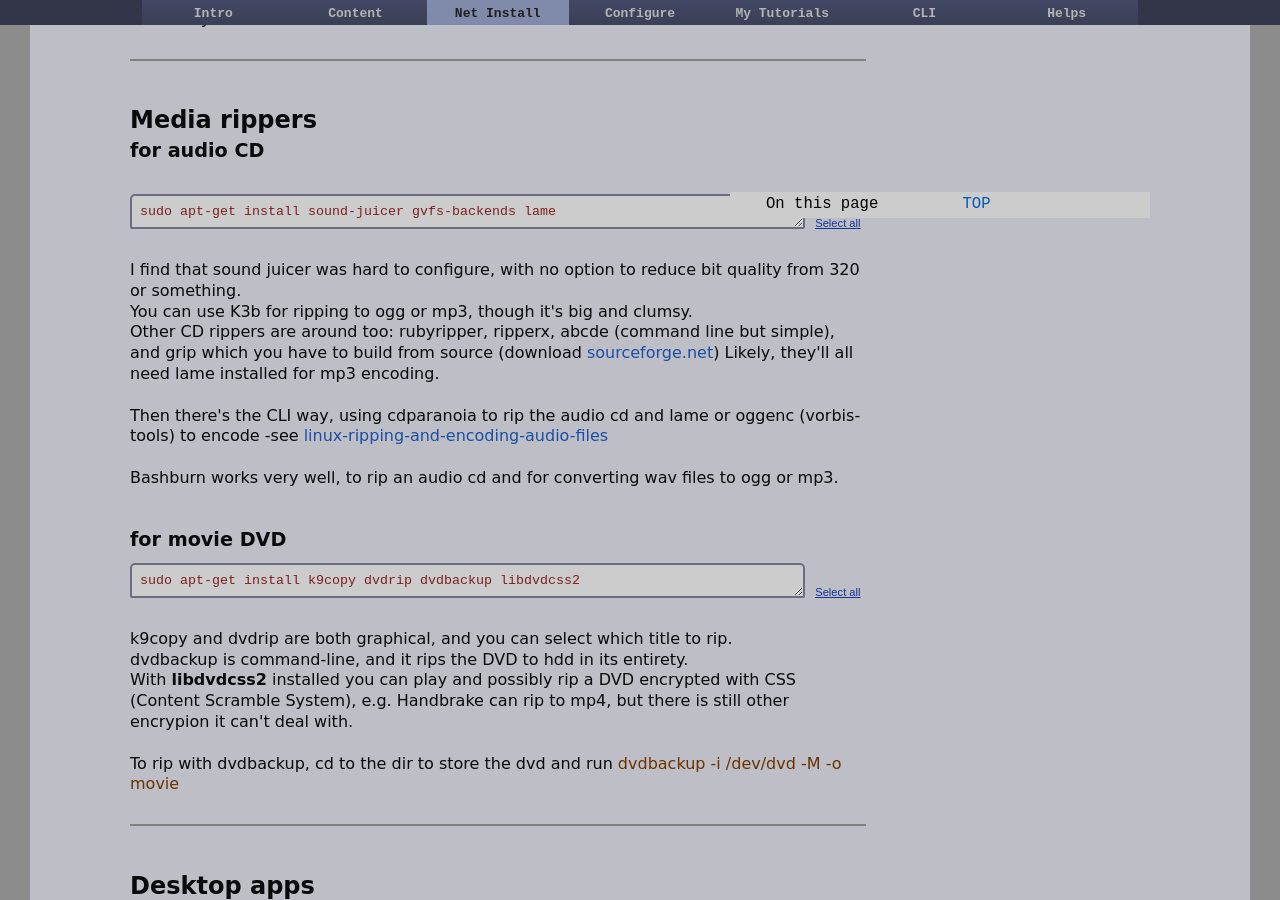
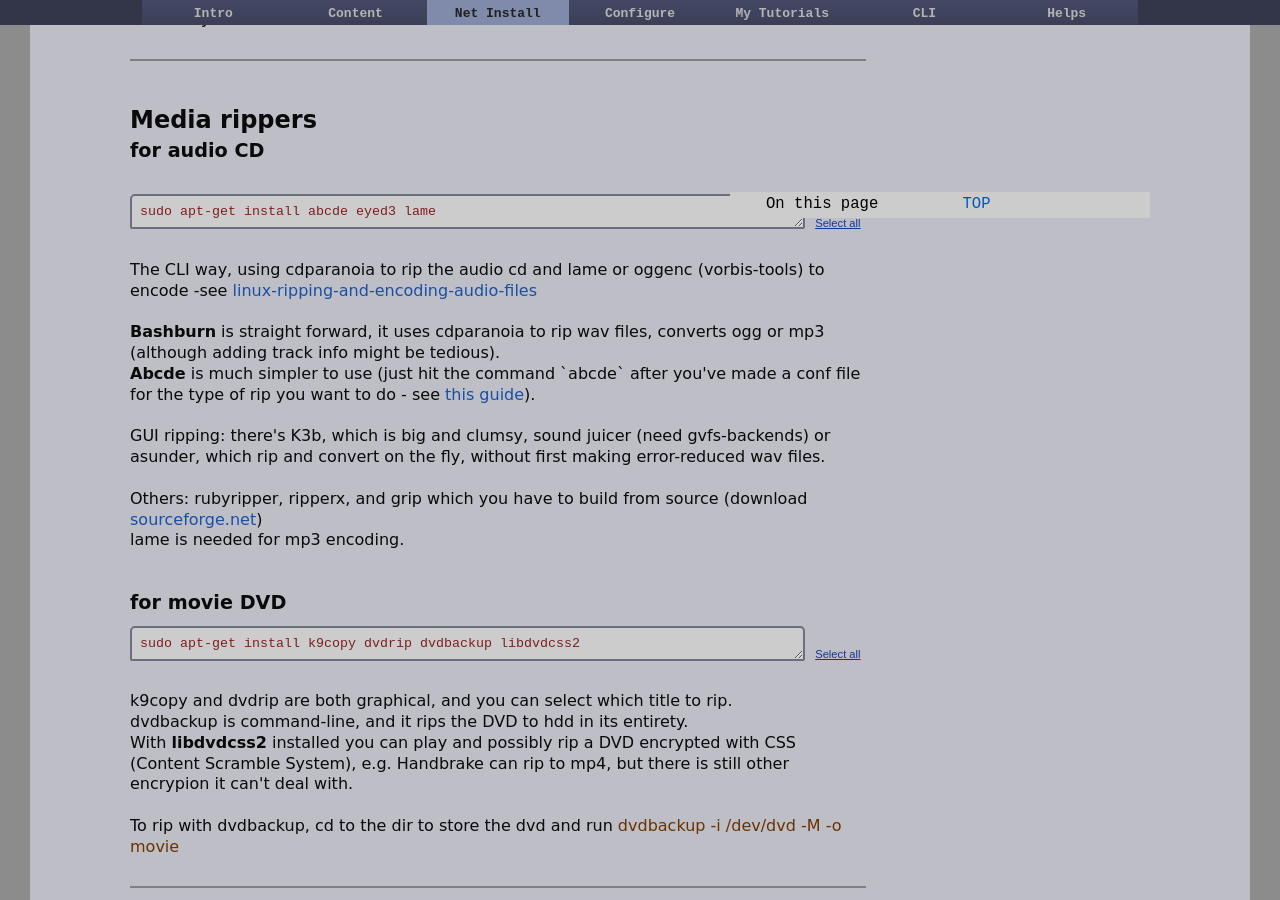
Before and after one commit to dquinton/debian-install, a Jekyll site: the page built from netinstall/step3.html, in a window 1280 px wide and 900 px high, scrolled down 1147 px. Built offline with Jekyll 4.4.1, drawn with Linux system fonts in a browser that asks for light colours.

Commit message:
updating pages

```diff
--- a/netinstall/lxde-fast.html
+++ b/netinstall/lxde-fast.html
@@ -32,7 +32,7 @@
 
 <form>
 <textarea name="T" id="install" rows="8" cols="100">
-apt-get install zip unzip bzip2 p7zip-full bluetooth blueman ntfs-3g blktool dosfstools mtools command-not-found bash-completion openjdk-7-jre icedtea-7-plugin mplayer gnome-mplayer mencoder vlc gstreamer-0.10 audacious handbrake-gtk avidemux bombono-dvd ardour audacity lame qjackctl gimp pinta imagemagick bashburn furiousisomount xpdf x11-apps clipit pidgin uget transmission pyrenamer easytag catfish xfce4-notes-plugin gdmap gparted testdisk unetbootin qshutdown ksnapshot kcharselect luckybackup feh cheese meld regexxer bleachbit htop yelp xiphos fonts-sil-ezra gtk2-engines gtk2-engines-xfce gnome-color-chooser systemsettings rkhunter chkrootkit xsel w3m w3m-img less atool mediainfo jhead ffmpegthumbnailer locate git</textarea>
+apt-get install zip unzip bzip2 p7zip-full bluetooth blueman ntfs-3g blktool dosfstools mtools gvfs-backends command-not-found bash-completion openjdk-7-jre icedtea-7-plugin mplayer gnome-mplayer mencoder vlc gstreamer-0.10 audacious handbrake-gtk avidemux bombono-dvd ardour audacity lame qjackctl gimp pinta imagemagick abcde bashburn furiousisomount xpdf x11-apps clipit pidgin uget transmission pyrenamer easytag catfish bluefish xfce4-notes-plugin gdmap gparted testdisk unetbootin qshutdown ksnapshot kcharselect luckybackup feh cheese meld regexxer bleachbit htop yelp xiphos fonts-sil-ezra gtk2-engines gtk2-engines-xfce gnome-color-chooser systemsettings rkhunter chkrootkit xsel w3m w3m-img less atool mediainfo jhead ffmpegthumbnailer locate git</textarea>
 &nbsp;<input type="button" class="submitLink" value="Select all" onClick="javascript:this.form.T.focus();this.form.T.select();">
 </form>
 
--- a/netinstall/step1.html
+++ b/netinstall/step1.html
@@ -465,15 +465,15 @@
 <br><br>
 <form>
 <textarea name="T" id="install" rows="2" cols="80">
-apt-get install thunar thunar-volman thunar-archive-plugin tumbler tumbler-plugins-extra thunar-media-tags-plugin zip unzip bzip2 p7zip-full xdg-user-dirs</textarea>
+apt-get install thunar thunar-volman thunar-archive-plugin tumbler tumbler-plugins-extra thunar-media-tags-plugin xdg-user-dirs</textarea>
 &nbsp;<input type="button" class="submitLink" value="Select all" onClick="javascript:this.form.T.focus();this.form.T.select();">
 </form>
 <br>
 
-<b>prepare for bluetooth, bash, NTFS and FAT32 support, and Java</b>
+<b>prepare for bluetooth, bash, NTFS and FAT32 support, archiving and Java</b>
 <form>
 <textarea name="T" id="install" rows="2" cols="80">
-apt-get install bluetooth blueman command-not-found bash-completion ntfs-3g blktool dosfstools mtools openjdk-7-jre icedtea-7-plugin</textarea>
+apt-get install bluetooth blueman command-not-found bash-completion ntfs-3g blktool dosfstools mtools gvfs-backends zip unzip bzip2 p7zip-full openjdk-7-jre icedtea-7-plugin</textarea>
 &nbsp;<input type="button" class="submitLink" value="Select all" onClick="javascript:this.form.T.focus();this.form.T.select();">
 </form>
 (note that, the opensource java, openjdk and icedtea actually change their name with each new version - I suppose it will be 8 next)
@@ -482,7 +482,7 @@
 <b>some extras</b>
 <form>
 <textarea name="T" id="install" rows="1" cols="50">
-apt-get install locate less git </textarea>
+apt-get install locate less git</textarea>
 &nbsp;<input type="button" class="submitLink" value="Select all" onClick="javascript:this.form.T.focus();this.form.T.select();">
 </form>
 
--- a/netinstall/step3.html
+++ b/netinstall/step3.html
@@ -99,20 +99,21 @@
 <br>
 <form>
 <textarea name="T" id="install" rows="1" cols="80">
-sudo apt-get install sound-juicer gvfs-backends lame</textarea>
+sudo apt-get install abcde eyed3 lame</textarea>
 &nbsp;<input type="button" class="submitLink" value="Select all" onClick="javascript:this.form.T.focus();this.form.T.select();">
 </form>
 <br>
+The CLI way, using cdparanoia to rip the audio cd and lame or oggenc (vorbis-tools) to encode -see <a href="http://www.cyberciti.biz/faq/linux-ripping-and-encoding-audio-files/">linux-ripping-and-encoding-audio-files</a>
+<br><br>
+<b>Bashburn</b> is straight forward, it uses cdparanoia to rip wav files, converts ogg or mp3 (although adding track info might be tedious).  <br>
+<b>Abcde</b> is much simpler to use (just hit the command `abcde` after you've made a conf file for the type of rip you want to do - see <a href="http://www.andrews-corner.org/abcde.html">this guide</a>).
+<br>
+<br>
+GUI ripping: there's K3b, which is big and clumsy, sound juicer (need gvfs-backends) or asunder, which rip and convert on the fly, without first making error-reduced wav files.<br>
+<br>Others: rubyripper, ripperx, and grip which you have to build from source (download <a href="http://sourceforge.net/projects/grip/?source=dlp">sourceforge.net</a>)  <br>
+lame is needed for mp3 encoding.
+<br><br><br>
 
-I find that sound juicer was hard to configure, with no option to reduce bit quality from 320 or something.
-<br>
-You can use K3b for ripping to ogg or mp3, though it's big and clumsy.
-<br>Other CD rippers are around too: rubyripper, ripperx, abcde (command line but simple), and grip which you have to build from source (download <a href="http://sourceforge.net/projects/grip/?source=dlp">sourceforge.net</a>)  Likely, they'll all need lame installed for mp3 encoding.
-<br><br>
-Then there's the CLI way, using cdparanoia to rip the audio cd and lame or oggenc (vorbis-tools) to encode -see <a href="http://www.cyberciti.biz/faq/linux-ripping-and-encoding-audio-files/">linux-ripping-and-encoding-audio-files</a>
-<br><br>
-Bashburn works very well, to rip an audio cd and for converting wav files to ogg or mp3.
-<br><br><br>
 
 <h3>for movie DVD</h3>
 
--- a/tutorial/17-remote-install.html
+++ b/tutorial/17-remote-install.html
@@ -268,7 +268,7 @@
 <div><br>
 </div>
 <div><span style="line-height:27px"><font size="3">minimal LXDE install</font></span></div>
-<div style="overflow:auto;width:850px;height:160px;background-color:#99f">for p in xorg lxde lightdm lxtask xfce4-power-manager locales pm-utils hdparm cpufrequtils alsa-utils wicd chromium zip unzip bzip2 p7zip-full imagemagick openjdk-7-jre icedtea-7-plugin bluetooth blueman ntfs-3g blktool dosfstools mtools testdisk unetbootin bash-completion tango-icon-theme openbox-themes xcursor-themes moblin-cursor-theme gtk2-engines gtk2-engines-xfce gtk2-engines-murrine gtk3-engines-xfce debian-installer-launcher ;do echo $p &gt;&gt; config/package-lists/base.list.chroot ;done
+<div style="overflow:auto;width:850px;height:160px;background-color:#99f">for p in xorg lxde lightdm lxtask xfce4-power-manager locales pm-utils hdparm cpufrequtils alsa-utils wicd chromium zip unzip bzip2 p7zip-full imagemagick openjdk-7-jre icedtea-7-plugin bluetooth blueman ntfs-3g blktool dosfstools mtools testdisk gvfs-backends unetbootin bash-completion tango-icon-theme openbox-themes xcursor-themes moblin-cursor-theme gtk2-engines gtk2-engines-xfce gtk2-engines-murrine gtk3-engines-xfce debian-installer-launcher ;do echo $p &gt;&gt; config/package-lists/base.list.chroot ;done
 </div>
 <div><br>
 </div>
@@ -279,7 +279,7 @@
 <br>
 <div><font size="3">apps (copy to a text editor and omit/add what you like)</font></div>
 <div></div>
-<div style="overflow:auto;width:850px;height:170px;background-color:#99f">for p in ffmpeg x264 mplayer gnome-mplayer vlc avidemux handbrake-gtk bombono-dvd audacious ardour audacity lame qjackctl feh gimp pinta  gcalctool clipit clamav clamtk catfish pidgin uget transmission xfce4-notes-plugin gdmap gparted qshutdown ksnapshot kcharselect luckybackup cheese meld regexxer furiousisomount bleachbit easytag viking libcurl4-openssl-dev gnome-doc-utils celestia stellarium htop yelp xiphos fonts-sil-ezra gnome-color-chooser systemsettings rkhunter chkrootkit xsel w3m w3m-img less atool mediainfo jhead ffmpegthumbnailer locate git ;do echo $p &gt;&gt; config/package-lists/my.list.chroot ;done
+<div style="overflow:auto;width:850px;height:170px;background-color:#99f">for p in ffmpeg x264 mplayer gnome-mplayer vlc avidemux handbrake-gtk bombono-dvd audacious ardour audacity lame qjackctl feh gimp pinta gcalctool clipit clamav clamtk catfish pidgin uget transmission bashburn abcde xfce4-notes-plugin gdmap gparted qshutdown ksnapshot kcharselect luckybackup cheese meld regexxer furiousisomount bleachbit easytag bluefish viking libcurl4-openssl-dev gnome-doc-utils htop yelp xiphos fonts-sil-ezra gnome-color-chooser systemsettings rkhunter chkrootkit xsel w3m w3m-img less atool mediainfo jhead ffmpegthumbnailer locate git ;do echo $p &gt;&gt; config/package-lists/my.list.chroot ;done
 </div>
 </div>
 <div><br>
```
Also changed, not shown: config/ranger.html (+4 -3 lines).
